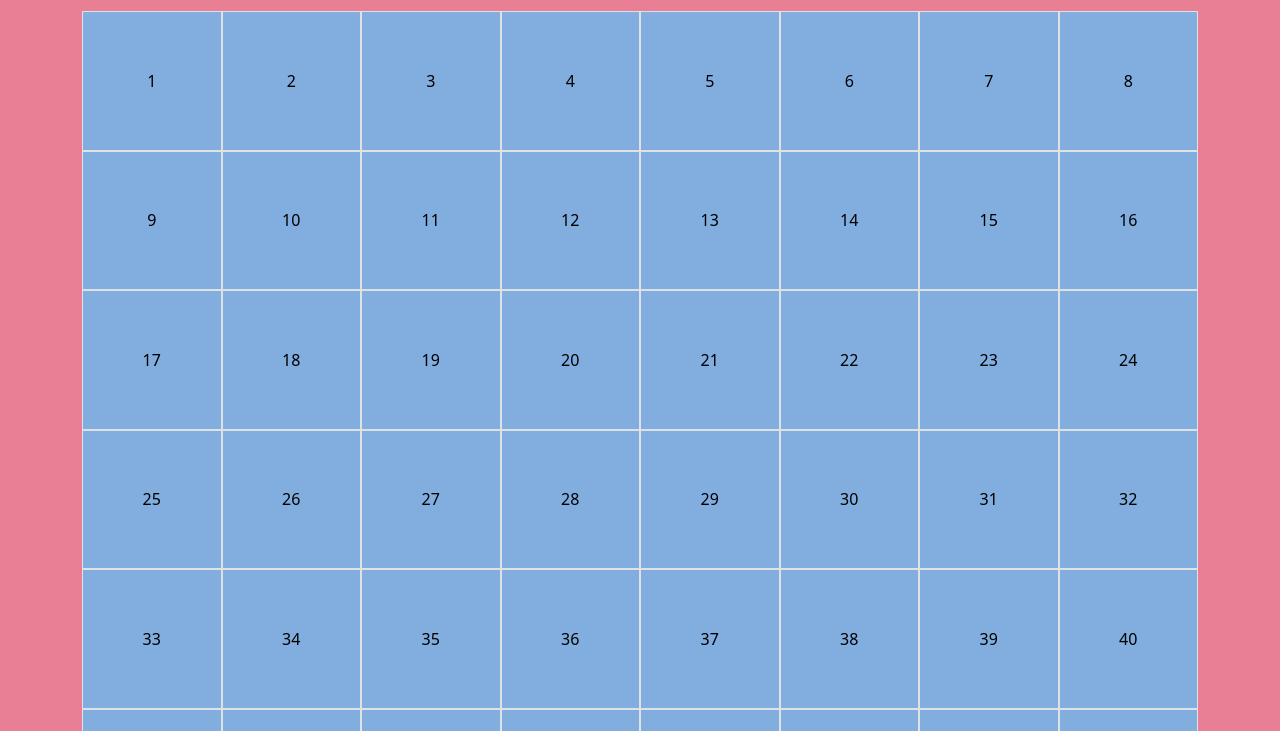
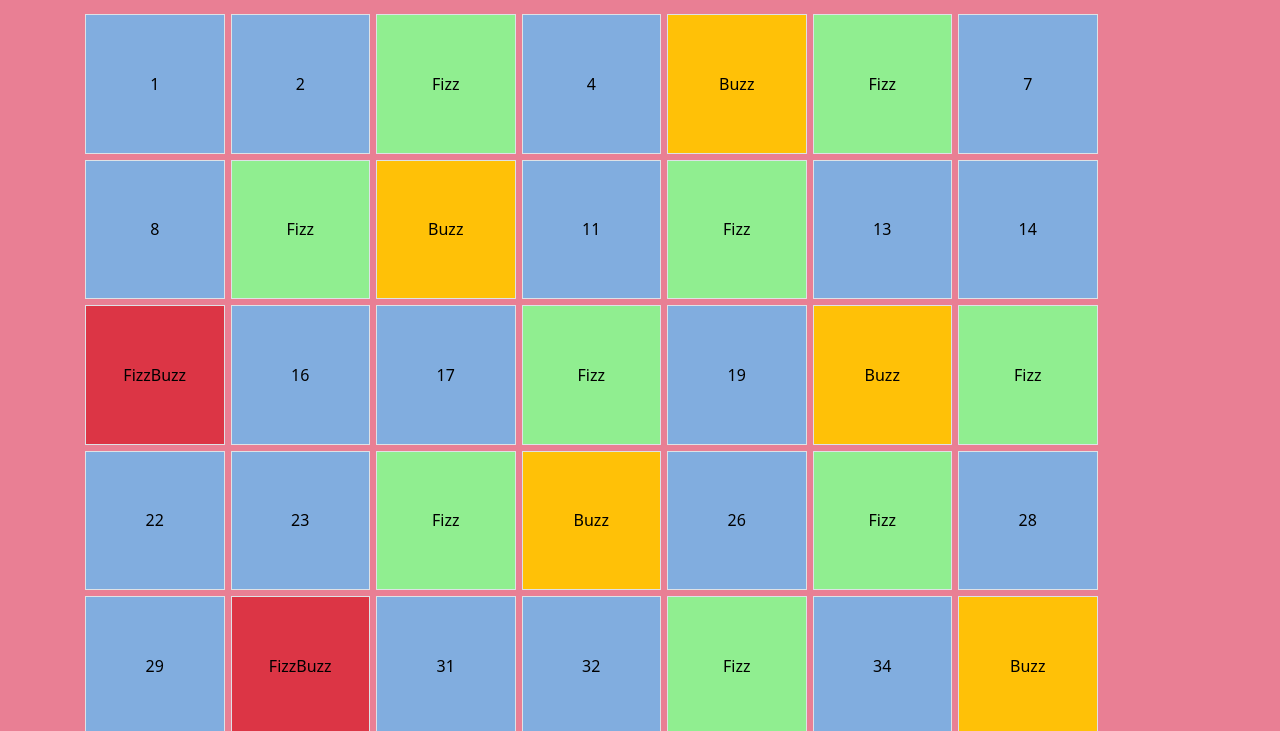
Before and after one commit to MartinaDR1/js-fizzbuzz, a plain HTML site: page index.html in a window 1280 px wide. Shown: the part 69-800 px from the top of the page. Drawn offline with nearby package versions, Linux system fonts and the light colour scheme.

Commit message:
add blocks

```diff
--- a/assets/css/style.css
+++ b/assets/css/style.css
@@ -10,4 +10,9 @@ body{
     display: flex;
     justify-content: center;
     align-items: center;
+    margin: 3px;
 }
+
+.bg_mod3{
+    background-color: lightgreen;
+}
--- a/assets/js/main.js
+++ b/assets/js/main.js
@@ -1,12 +1,37 @@
 //Richiamo la lista
-const ulElement = document.querySelector('ul');
+const numElement = document.getElementById('number');
 
 for (let i = 1; i<= 100; i++){
-    console.log(i);
 
-    const liElement = `<li class = "box list-unstyled border">${i}</li>`;
+  switch (true) {
+    // numeri divisibili per 3 e 5
 
-    // Stampo in pagina gli elementi della lista
+    case i % 3 == 0 && i % 5 === 0:
+      console.log(i, "FizzBuzz");
+      numElement.innerHTML += `<div class="box border bg-danger">FizzBuzz</div>`;
+    break;
 
-    ulElement.insertAdjacentHTML ('beforebegin', liElement);
+    // numeri divisibili per 3
+
+    case i % 3 == 0:
+      console.log(i, "Fizz");
+      numElement.innerHTML += `<div class="box border bg_mod3">Fizz</div>`;
+    break;
+
+    // numeri divisibili per 5
+
+    case i % 5 == 0:
+      console.log(i, "Buzz");
+      numElement.innerHTML += `<div class="box border bg-warning">Buzz</div>`;
+    break;
+
+    // tutti i numeri da 1 a 100
+
+    default:
+      console.log("Default", i);
+      numElement.innerHTML += `<div class="box border">${i}</div>`;
+    break;
+  }
+
+
 }
--- a/index.html
+++ b/index.html
@@ -14,8 +14,10 @@
 <body>
     <h1 class="text-center my-3">FizzBuzzDOM</h1>
 
-    <div class="container d-flex flex-wrap">
-        <ul></ul>
+    <div class="container">
+
+
+        <div id="number"  class="d-flex flex-wrap" ></div>
 
     </div>
 
```
